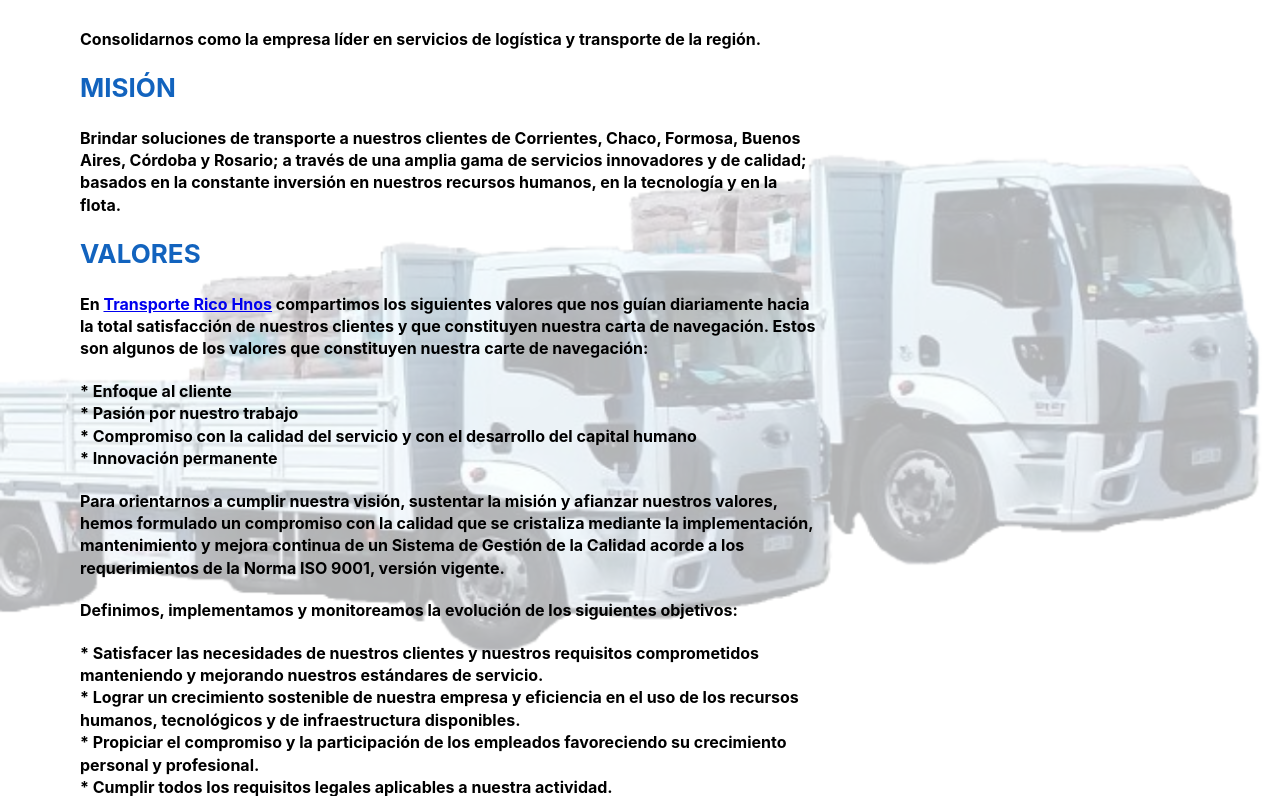
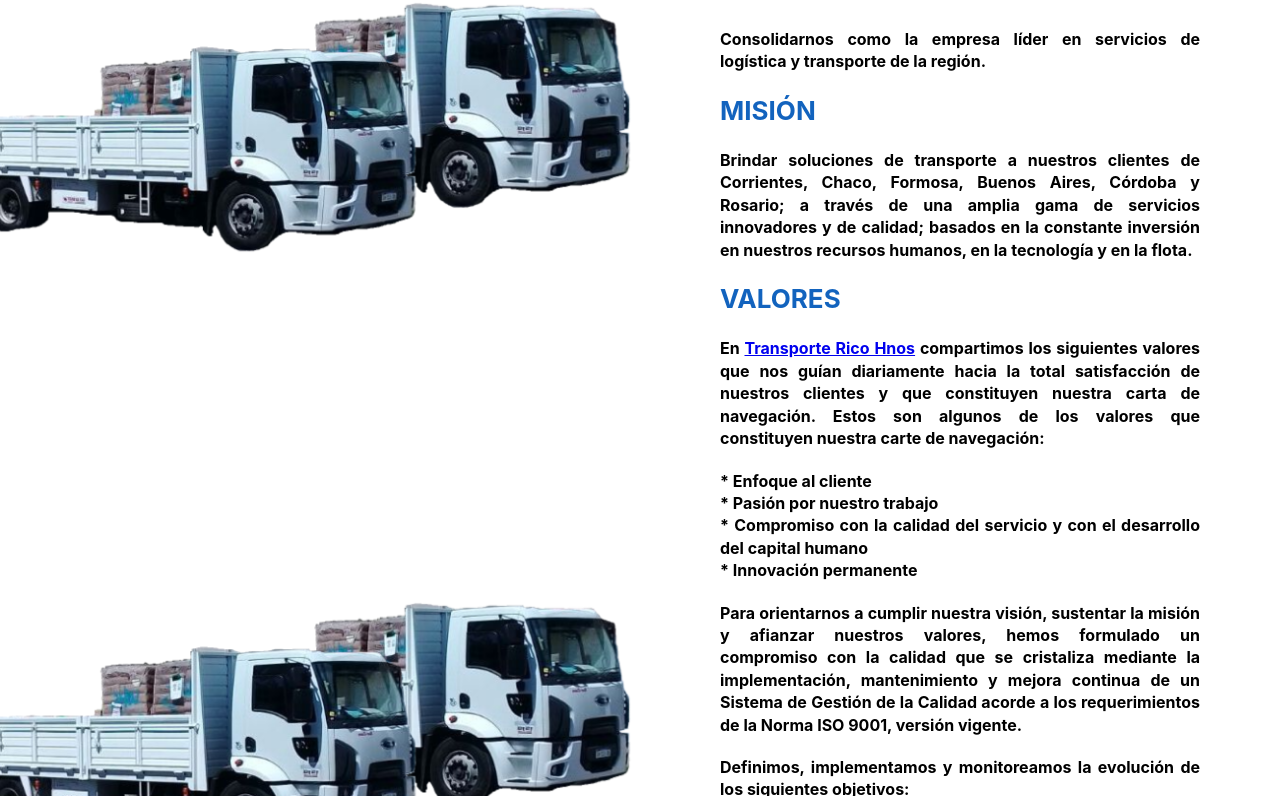
Before and after one commit to cufa03/ricotransp, a React (Create React App) app: page /about-section in a window 1280 px wide. Shown: the part 404-1200 px from the top of the page. Built offline with nearby package versions, Linux system fonts and the light colour scheme.

Commit message:
modified about page and created contact form files

```diff
--- a/src/components/contactForm/index.js
+++ b/src/components/contactForm/index.js
@@ -3,7 +3,7 @@ import './styles.css';
 const ContactForm = () => {
 	return (
 		<div>
-			<div></div>{' '}
+			<div>ACA VOY A PONER UN FORULARIO DE CONTACTO</div>
 		</div>
 	);
 };
--- a/src/components/pages/about/index.js
+++ b/src/components/pages/about/index.js
@@ -5,12 +5,15 @@ import './styles.css';
 const AboutSection = () => {
 	return (
 		<div className="about__container img__background">
-			{/* <div className="about_img__container">
 			<div>
+				<div className="about_img__container1">
 					<img alt="Ford working truck" src={image} />
 				</div>
-			</div> */}
-			<div className="about__bg">
+				<div className="about_img__container2">
+					<img alt="Ford working truck" src={image} />
+				</div>
+			</div>
+
 			<div className="about__description ">
 				<h2>NUESTRA EMPRESA</h2>
 				<p className="title">POLÍTICA DE CALIDAD</p>
@@ -33,10 +36,10 @@ const AboutSection = () => {
 					<a href="#" data-tool-tip=" Lideres en el mercado ">
 						Transporte Rico Hnos
 					</a>{' '}
-						compartimos los siguientes valores que nos guían diariamente hacia
-						la total satisfacción de nuestros clientes y que constituyen nuestra
-						carta de navegación. Estos son algunos de los valores que
-						constituyen nuestra carte de navegación:
+					compartimos los siguientes valores que nos guían diariamente hacia la
+					total satisfacción de nuestros clientes y que constituyen nuestra
+					carta de navegación. Estos son algunos de los valores que constituyen
+					nuestra carte de navegación:
 				</p>
 				<p className="text__description">
 					* Enfoque al cliente
@@ -50,38 +53,36 @@ const AboutSection = () => {
 				<p className="text__description">
 					Para orientarnos a cumplir nuestra visión, sustentar la misión y
 					afianzar nuestros valores, hemos formulado un compromiso con la
-						calidad que se cristaliza mediante la implementación, mantenimiento
-						y mejora continua de un Sistema de Gestión de la Calidad acorde a
-						los requerimientos de la Norma ISO 9001, versión vigente.
+					calidad que se cristaliza mediante la implementación, mantenimiento y
+					mejora continua de un Sistema de Gestión de la Calidad acorde a los
+					requerimientos de la Norma ISO 9001, versión vigente.
 				</p>
 				<p className="text__description">
-						Definimos, implementamos y monitoreamos la evolución de los
-						siguientes objetivos:
+					Definimos, implementamos y monitoreamos la evolución de los siguientes
+					objetivos:
 				</p>
 				<p className="text__description">
 					* Satisfacer las necesidades de nuestros clientes y nuestros
 					requisitos comprometidos manteniendo y mejorando nuestros estándares
 					de servicio.
 					<br />
-						* Lograr un crecimiento sostenible de nuestra empresa y eficiencia
-						en el uso de los recursos humanos, tecnológicos y de infraestructura
+					* Lograr un crecimiento sostenible de nuestra empresa y eficiencia en
+					el uso de los recursos humanos, tecnológicos y de infraestructura
 					disponibles.
 					<br />
 					* Propiciar el compromiso y la participación de los empleados
 					favoreciendo su crecimiento personal y profesional.
 					<br />
-						* Cumplir todos los requisitos legales aplicables a nuestra
-						actividad.
+					* Cumplir todos los requisitos legales aplicables a nuestra actividad.
 					<br />
 					* Cuidar el medio ambiente y emprender acciones solidarias hacia la
 					sociedad.
 					<br />* Promover la integración de los proveedores que nos acompañan
 					en la prestación de nuestros servicios. Todos los empleados y
-						directivos de Expreso Demonte estamos involucrados con la Política
-						de Calidad de nuestra organización manteniendo una actitud proactiva
-						y comprometida con ella.
+					directivos de Expreso Demonte estamos involucrados con la Política de
+					Calidad de nuestra organización manteniendo una actitud proactiva y
+					comprometida con ella.
 				</p>
-				</div>
 			</div>
 		</div>
 	);
--- a/src/components/pages/about/styles.css
+++ b/src/components/pages/about/styles.css
@@ -1,20 +1,33 @@
-.about__bg {
-  width: 100%;
-  background-color: rgba(255, 255, 255, 0.7);
-}
-
 .about__container {
   display: flex;
+  max-width: 1400px;
 }
-.about__container .about_img__container {
-  width: 50%;
-  display: flex;
-  justify-content: center;
-  align-items: center;
+.about__container .about_img__container1 {
+  position: absolute;
+  left: 0;
+  top: 50%;
+  z-index: 1;
+  width: 50vw;
+}
+.about__container .about_img__container1 img {
+  width: 100%;
+}
+.about__container .about_img__container2 {
+  position: absolute;
+  left: 0;
+  top: 125%;
+  z-index: 1;
+  width: 50vw;
+}
+.about__container .about_img__container2 img {
+  width: 100%;
 }
 .about__container .about__description {
   width: 70%;
   padding: 5rem;
+  z-index: 99;
+  margin-left: 50%;
+  text-align: justify;
 }
 .about__container .about__description h2 {
   font-size: 32px;
@@ -30,6 +43,7 @@
 }
 .about__container .about__description .text__description {
   font-weight: 700;
+  color: rgb(0, 0, 0);
 }
 .about__container .about__description a[data-tool-tip] {
   position: relative;
@@ -51,12 +65,4 @@
 }
 .about__container .about__description a[data-tool-tip]:hover::after {
   transform: scale(1);
-}
-
-.img__background {
-  background-image: url("../../../assets/truck.png");
-  background-size: contain;
-  background-repeat: no-repeat;
-  background-position: center;
-  background-attachment: scroll;
 }/*# sourceMappingURL=styles.css.map */
--- a/src/components/pages/about/styles.scss
+++ b/src/components/pages/about/styles.scss
@@ -1,19 +1,45 @@
-.about__bg {
-	width: 100%;
-	background-color: rgba(255, 255, 255, 0.7);
-}
-
+//.img__background {
+// 	background-image: url('../../../assets/truck.png');
+// 	background-size: contain;
+// 	background-repeat: no-repeat;
+// 	background-position: center;
+// 	background-attachment: scroll;
+// }
 .about__container {
 	display: flex;
-	.about_img__container {
-		width: 50%;
-		display: flex;
-		justify-content: center;
-		align-items: center;
+	max-width: 1400px;
+	// .about_img__container {
+	// 	width: 50%;
+	// 	display: flex;
+	// 	justify-content: center;
+	// 	align-items: center;
+	// }
+	.about_img__container1 {
+		position: absolute;
+		left: 0;
+		top: 50%;
+		z-index: 1;
+		width: 50vw;
+		img {
+			width: 100%;
+		}
+	}
+	.about_img__container2 {
+		position: absolute;
+		left: 0;
+		top: 125%;
+		z-index: 1;
+		width: 50vw;
+		img {
+			width: 100%;
+		}
 	}
 	.about__description {
 		width: 70%;
 		padding: 5rem;
+		z-index: 99;
+		margin-left: 50%;
+		text-align: justify;
 		h2 {
 			font-size: 32px;
 		}
@@ -28,6 +54,7 @@
 		}
 		.text__description {
 			font-weight: 700;
+			color: rgb(0, 0, 0);
 		}
 		a[data-tool-tip] {
 			position: relative;
@@ -52,10 +79,3 @@
 		}
 	}
 }
-.img__background {
-	background-image: url('../../../assets/truck.png');
-	background-size: contain;
-	background-repeat: no-repeat;
-	background-position: center;
-	background-attachment: scroll;
-}
```
Also changed, not shown: 1 other file (tests, documents, lock files or other folders). Lines whose indentation alone changed are shown as unchanged.
